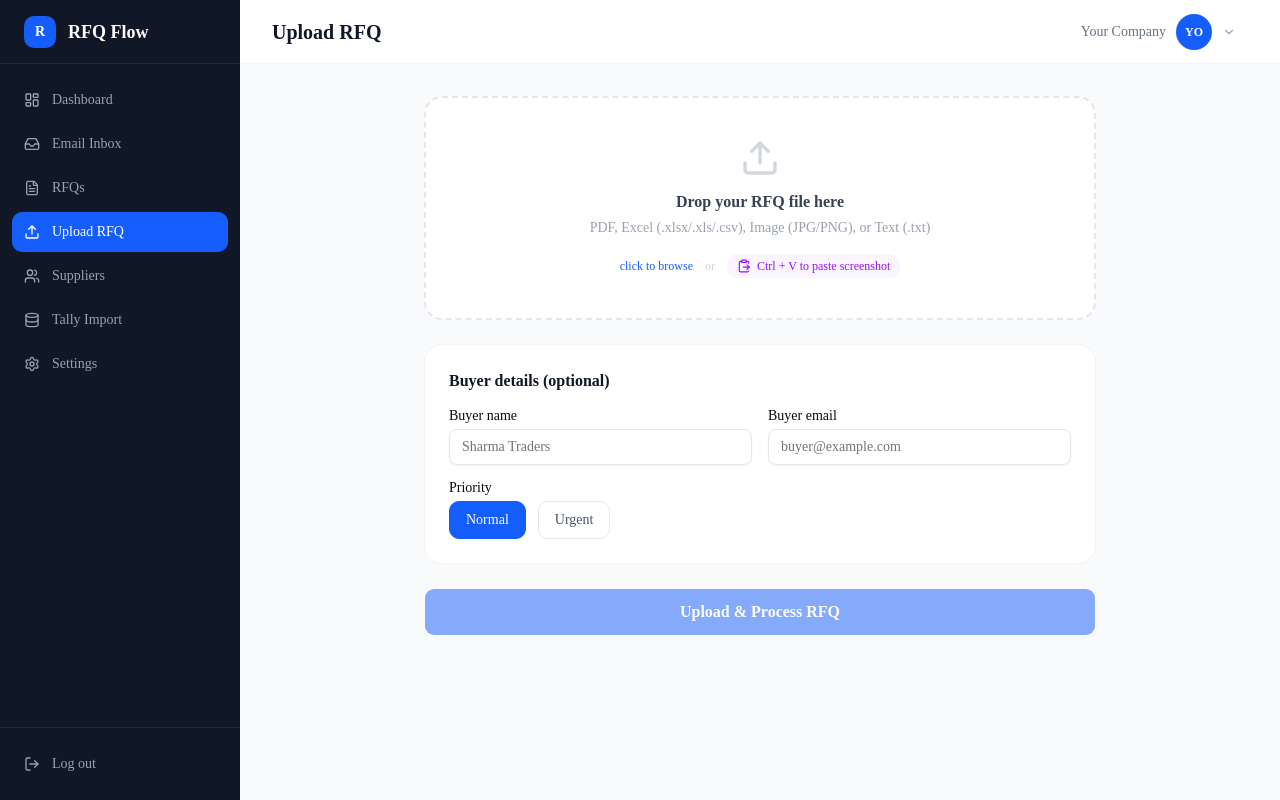
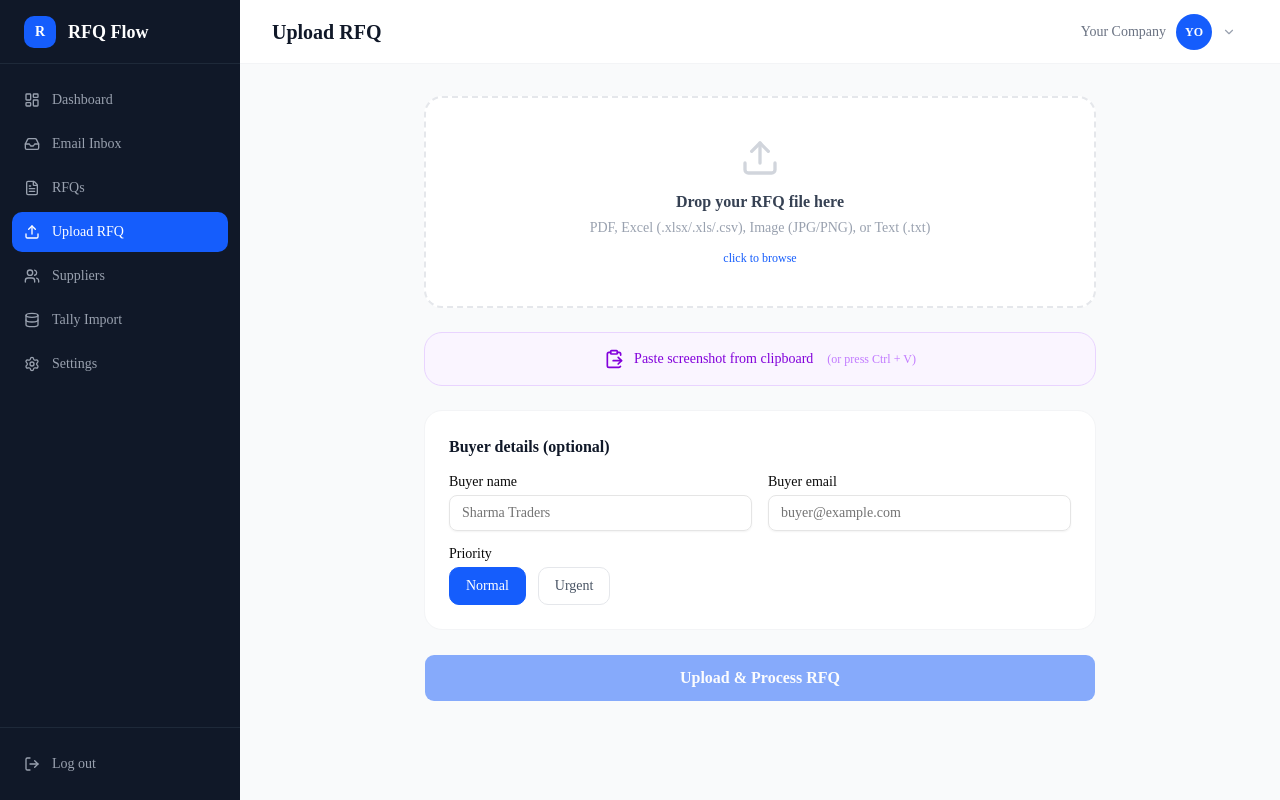
Before and after one commit to muffi538/msme-rfq, a Next.js app: page /rfqs/upload in a window 1280 px wide. Built offline with nearby package versions, Linux system fonts and the light colour scheme; no server answers.

Commit message:
feat: add visible paste screenshot button on upload page

```diff
--- a/src/app/(dashboard)/rfqs/upload/page.tsx
+++ b/src/app/(dashboard)/rfqs/upload/page.tsx
@@ -64,6 +64,26 @@ export default function UploadPage() {
       }
     }
   }, []);
+
+  // Button click — reads image from clipboard via Clipboard API
+  async function handleClipboardButton() {
+    try {
+      const items = await navigator.clipboard.read();
+      for (const item of items) {
+        const imageType = item.types.find((t) => t.startsWith("image/"));
+        if (imageType) {
+          const blob = await item.getType(imageType);
+          const named = new File([blob], `paste-${Date.now()}.png`, { type: imageType });
+          pickFile(named);
+          toast.success("Screenshot pasted from clipboard!");
+          return;
+        }
+      }
+      toast.error("No image found in clipboard. Copy a screenshot first.");
+    } catch {
+      toast.error("Could not read clipboard. Try pressing Ctrl+V instead.");
+    }
+  }
 
   useEffect(() => {
     document.addEventListener("paste", handlePaste);
@@ -177,14 +197,7 @@ export default function UploadPage() {
                   <p className="mt-3 font-semibold text-gray-700">Drop your RFQ file here</p>
                   <p className="text-sm text-gray-400 mt-1">PDF, Excel (.xlsx/.xls/.csv), Image (JPG/PNG), or Text (.txt)</p>
 
-                  <div className="mt-4 flex items-center gap-3">
-                    <span className="text-xs text-blue-600 font-medium">click to browse</span>
-                    <span className="text-gray-300 text-xs">or</span>
-                    <span className="flex items-center gap-1.5 text-xs text-purple-600 font-medium bg-purple-50 px-2.5 py-1 rounded-lg">
-                      <ClipboardPaste className="w-3.5 h-3.5" />
-                      Ctrl + V to paste screenshot
-                    </span>
-                  </div>
+                  <p className="mt-3 text-xs text-blue-600 font-medium">click to browse</p>
                 </>
               )}
 
@@ -196,6 +209,19 @@ export default function UploadPage() {
                 onChange={(e) => e.target.files?.[0] && pickFile(e.target.files[0])}
               />
             </div>
+
+            {/* Paste from clipboard button */}
+            {!file && (
+              <button
+                type="button"
+                onClick={handleClipboardButton}
+                className="w-full flex items-center justify-center gap-2.5 bg-purple-50 hover:bg-purple-100 border border-purple-200 hover:border-purple-300 text-purple-700 font-medium text-sm rounded-2xl py-4 transition-colors"
+              >
+                <ClipboardPaste className="w-5 h-5" />
+                Paste screenshot from clipboard
+                <span className="text-purple-400 text-xs font-normal ml-1">(or press Ctrl + V)</span>
+              </button>
+            )}
 
             {/* Buyer details */}
             <div className="bg-white rounded-2xl border border-gray-100 p-6 space-y-4">
```
